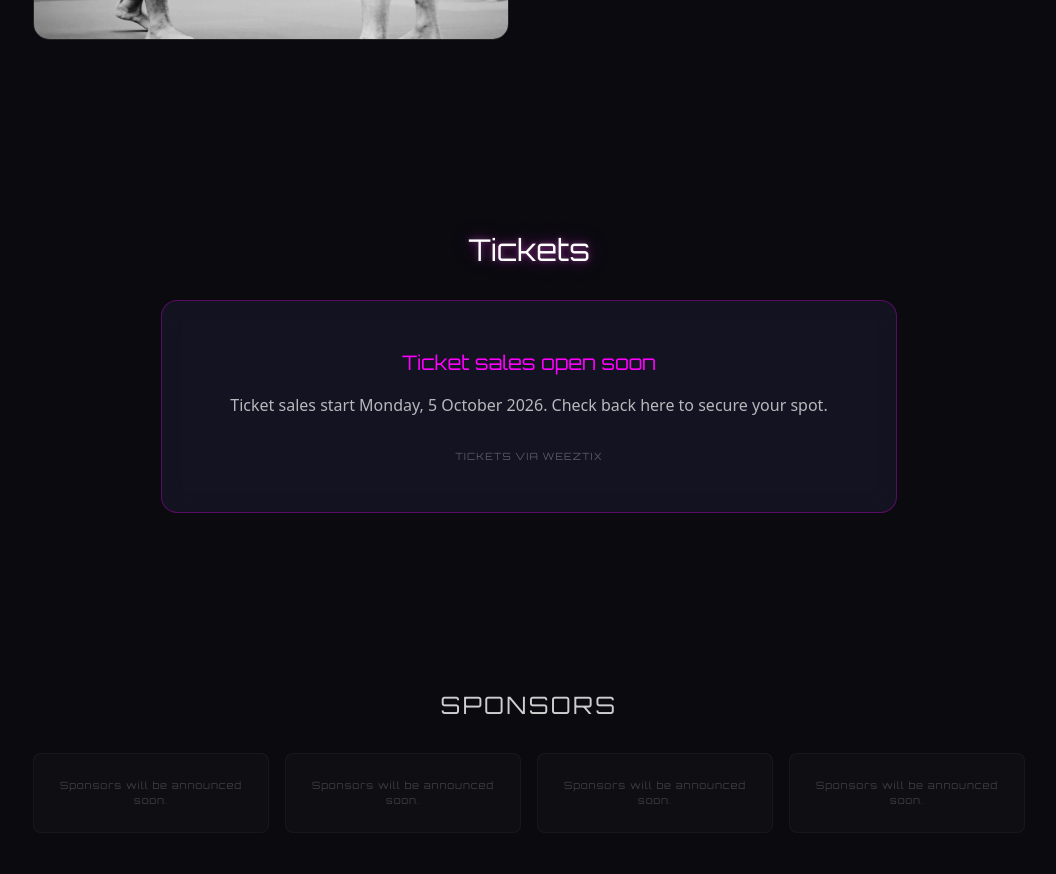
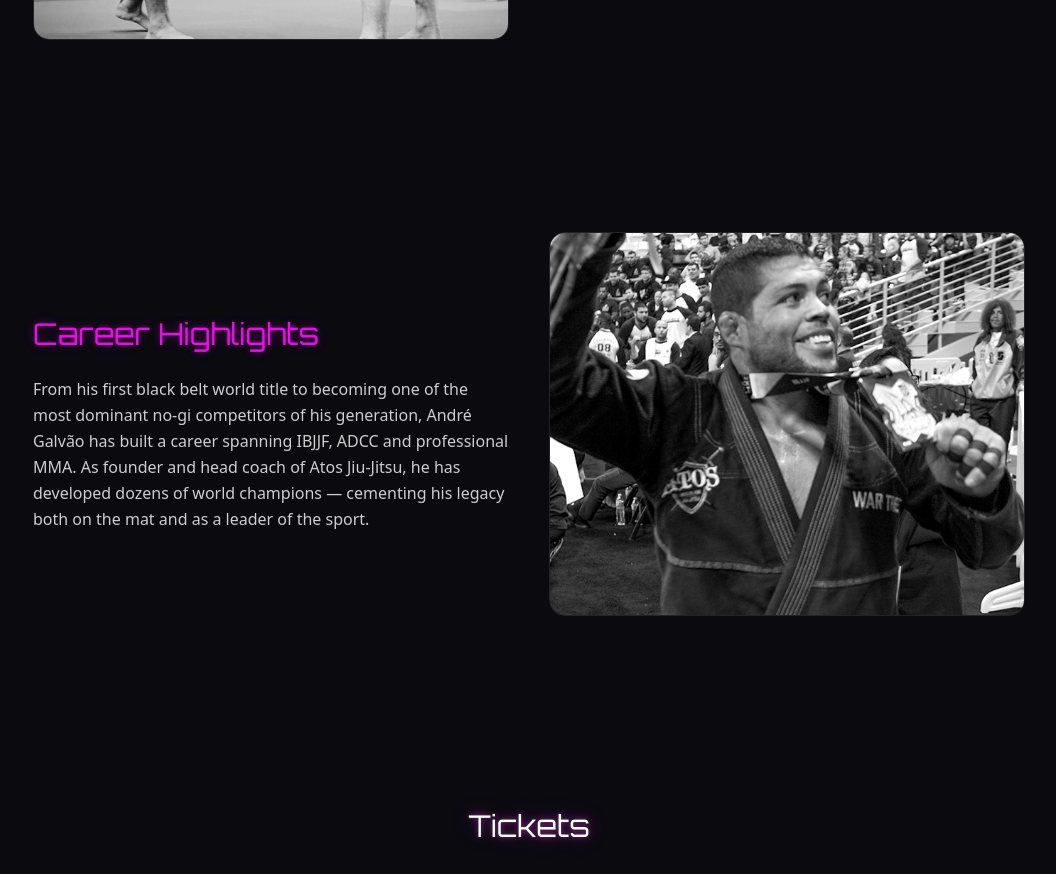
Before and after one commit to ldevries178-oss/bestofthebest-bjj, a React (Vite) app: page /andregalvao in a window 1280 px wide. Shown: the part 1240-2114 px from the top of the page, without its empty margins (111-1167 px from the left). Built offline with nearby package versions, Linux system fonts and the light colour scheme.

Commit message:
Add Career Highlights section to André Galvão page
Compact section between About and Tickets with career photo and a
short highlights blurb, in all 4 languages.

```diff
--- a/src/i18n.ts
+++ b/src/i18n.ts
@@ -186,6 +186,8 @@ export const translations = {
     galvao_cta_about: 'Learn More',
     galvao_about_title: 'Who is André Galvão',
     galvao_about_text: 'André Galvão is one of the most decorated competitors in Brazilian Jiu-Jitsu history — a multiple-time IBJJF World Champion and ADCC Champion, and founder and head coach of Atos Jiu-Jitsu. For the first time ever, he brings his seminar to the Netherlands, hosted by Best of the Best BJJ.',
+    galvao_career_title: 'Career Highlights',
+    galvao_career_text: 'From his first black belt world title to becoming one of the most dominant no-gi competitors of his generation, André Galvão has built a career spanning IBJJF, ADCC and professional MMA. As founder and head coach of Atos Jiu-Jitsu, he has developed dozens of world champions — cementing his legacy both on the mat and as a leader of the sport.',
     galvao_tickets_title: 'Tickets',
     galvao_tickets_presale_title: 'Ticket sales open soon',
     galvao_tickets_presale_text: 'Ticket sales start Monday, 5 October 2026. Check back here to secure your spot.',
@@ -385,6 +387,8 @@ export const translations = {
     galvao_cta_about: 'Meer Weten',
     galvao_about_title: 'Wie is André Galvão',
     galvao_about_text: 'André Galvão is een van de meest gelauwerde atleten in de geschiedenis van het Braziliaans Jiu-Jitsu — meervoudig IBJJF World Champion en ADCC Champion, en oprichter en hoofdtrainer van Atos Jiu-Jitsu. Voor het eerst ooit brengt hij zijn seminar naar Nederland, georganiseerd door Best of the Best BJJ.',
+    galvao_career_title: 'Carrièrehoogtepunten',
+    galvao_career_text: 'Van zijn eerste wereldtitel als zwarte band tot een van de meest dominante no-gi atleten van zijn generatie — André Galvão bouwde een carrière die IBJJF, ADCC en professioneel MMA overspant. Als oprichter en hoofdtrainer van Atos Jiu-Jitsu leidde hij tientallen wereldkampioenen op en bevestigde zo zijn legacy, zowel op de mat als als leider binnen de sport.',
     galvao_tickets_title: 'Tickets',
     galvao_tickets_presale_title: 'Kaartverkoop start binnenkort',
     galvao_tickets_presale_text: 'De kaartverkoop start op maandag 5 oktober 2026. Kom hier terug om je plek te verzekeren.',
@@ -584,6 +588,8 @@ export const translations = {
     galvao_cta_about: 'En Savoir Plus',
     galvao_about_title: 'Qui est André Galvão',
     galvao_about_text: 'André Galvão est l\'un des compétiteurs les plus titrés de l\'histoire du Jiu-Jitsu brésilien — plusieurs fois champion du monde IBJJF et champion ADCC, fondateur et entraîneur en chef d\'Atos Jiu-Jitsu. Pour la première fois, il organise son séminaire aux Pays-Bas, présenté par Best of the Best BJJ.',
+    galvao_career_title: 'Faits Marquants de Carrière',
+    galvao_career_text: 'De son premier titre mondial en ceinture noire à devenir l\'un des compétiteurs no-gi les plus dominants de sa génération, André Galvão a construit une carrière qui s\'étend à l\'IBJJF, l\'ADCC et au MMA professionnel. En tant que fondateur et entraîneur en chef d\'Atos Jiu-Jitsu, il a formé des dizaines de champions du monde, consolidant son héritage sur le tapis comme en tant que leader du sport.',
     galvao_tickets_title: 'Billets',
     galvao_tickets_presale_title: 'Vente de billets bientôt disponible',
     galvao_tickets_presale_text: 'La vente de billets débute le lundi 5 octobre 2026. Revenez ici pour réserver votre place.',
@@ -783,6 +789,8 @@ export const translations = {
     galvao_cta_about: 'Mehr Erfahren',
     galvao_about_title: 'Wer ist André Galvão',
     galvao_about_text: 'André Galvão ist einer der erfolgreichsten Wettkämpfer in der Geschichte des Brazilian Jiu-Jitsu — mehrfacher IBJJF World Champion und ADCC Champion sowie Gründer und Cheftrainer von Atos Jiu-Jitsu. Zum ersten Mal bringt er sein Seminar in die Niederlande, veranstaltet von Best of the Best BJJ.',
+    galvao_career_title: 'Karriere-Highlights',
+    galvao_career_text: 'Von seinem ersten Weltmeistertitel als Schwarzgurt bis hin zu einem der dominantesten No-Gi-Athleten seiner Generation — André Galvão hat eine Karriere aufgebaut, die IBJJF, ADCC und professionelles MMA umfasst. Als Gründer und Cheftrainer von Atos Jiu-Jitsu hat er Dutzende Weltmeister ausgebildet und damit sein Vermächtnis sowohl auf der Matte als auch als Anführer des Sports gefestigt.',
     galvao_tickets_title: 'Tickets',
     galvao_tickets_presale_title: 'Ticketverkauf startet bald',
     galvao_tickets_presale_text: 'Der Ticketverkauf startet am Montag, 5. Oktober 2026. Schau hier bald wieder vorbei, um dir deinen Platz zu sichern.',
--- a/src/pages/AndreGalvaoPage.tsx
+++ b/src/pages/AndreGalvaoPage.tsx
@@ -249,6 +249,25 @@ export default function AndreGalvaoPage() {
         </div>
       </motion.section>
 
+      {/* ===== CAREER ===== */}
+      <motion.section {...fadeUp} className="relative z-10 w-full max-w-5xl mx-auto px-4 py-16 md:py-24">
+        <div className="grid grid-cols-1 md:grid-cols-2 gap-10 items-center">
+          <div className="md:order-2">
+            <FallbackImage
+              src="/andregalvao/career.jpg"
+              alt="André Galvão"
+              className="w-full h-72 md:h-96 object-cover rounded-2xl border border-white/10"
+            />
+          </div>
+          <div className="md:order-1">
+            <h2 className="font-orbitron text-2xl md:text-3xl text-synth-pink neon-text-pink-subtle mb-6">
+              {t('galvao_career_title')}
+            </h2>
+            <p className="text-sm md:text-base leading-relaxed text-white/80">{t('galvao_career_text')}</p>
+          </div>
+        </div>
+      </motion.section>
+
       {/* ===== TICKETS ===== */}
       <motion.section
         {...fadeUp}
```
Also changed, not shown: public/andregalvao/career.jpg (added).
